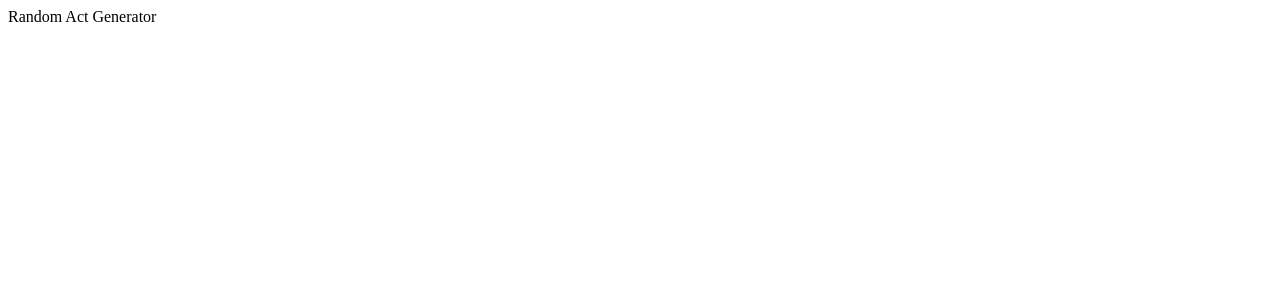
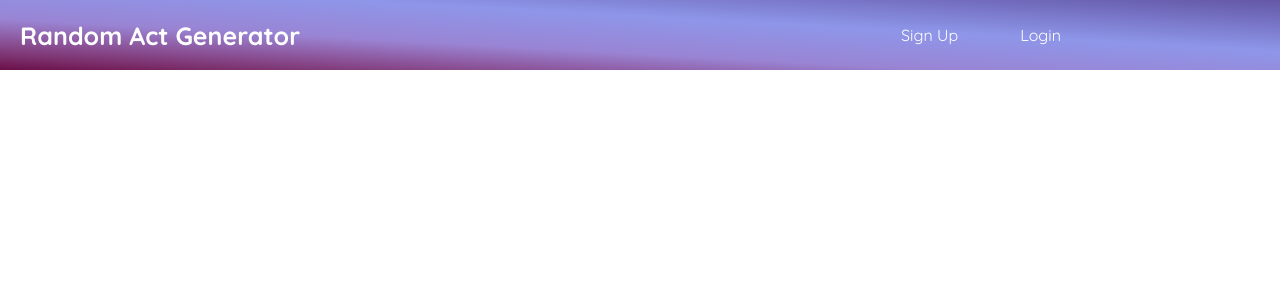
Before and after one commit to random-acts-generator-eu/rag-frontend, a React (Create React App) app: page /signup in a window 1280 px wide. Shown: the top 300 px of the page. Built offline with nearby package versions, Linux system fonts and the light colour scheme; the HTML template or start-up script is replaced by a standard one.

Commit message:
Add navigation bar for user onboarding page

```diff
--- a/package.json
+++ b/package.json
@@ -5,7 +5,8 @@
   "dependencies": {
     "react": "^16.8.6",
     "react-dom": "^16.8.6",
-    "react-scripts": "3.0.1"
+    "react-scripts": "3.0.1",
+    "styled-components": "^4.3.2"
   },
   "scripts": {
     "start": "react-scripts start",
--- a/public/index.html
+++ b/public/index.html
@@ -10,6 +10,10 @@
       user's mobile device or desktop. See https://developers.google.com/web/fundamentals/web-app-manifest/
     -->
     <link rel="manifest" href="%PUBLIC_URL%/manifest.json" />
+    <link
+      href="https://fonts.googleapis.com/css?family=Quicksand:400,700&display=swap"
+      rel="stylesheet"
+    />
     <!--
       Notice the use of %PUBLIC_URL% in the tags above.
       It will be replaced with the URL of the `public` folder during the build.
@@ -21,6 +25,7 @@
     -->
     <title>Random Act Generator</title>
   </head>
+
   <body>
     <noscript>You need to enable JavaScript to run this app.</noscript>
     <div id="root"></div>
--- /dev/null
+++ b/src/App.css
@@ -0,0 +1,446 @@
+/* http://meyerweb.com/eric/tools/css/reset/
+   v2.0-modified | 20110126
+   License: none (public domain)
+*/
+
+html,
+body,
+div,
+span,
+applet,
+object,
+iframe,
+h1,
+h2,
+h3,
+h4,
+h5,
+h6,
+p,
+blockquote,
+pre,
+a,
+abbr,
+acronym,
+address,
+big,
+cite,
+code,
+del,
+dfn,
+em,
+img,
+ins,
+kbd,
+q,
+s,
+samp,
+small,
+strike,
+strong,
+sub,
+sup,
+tt,
+var,
+b,
+u,
+i,
+center,
+dl,
+dt,
+dd,
+ol,
+ul,
+li,
+fieldset,
+form,
+label,
+legend,
+table,
+caption,
+tbody,
+tfoot,
+thead,
+tr,
+th,
+td,
+article,
+aside,
+canvas,
+details,
+embed,
+figure,
+figcaption,
+footer,
+header,
+hgroup,
+menu,
+nav,
+output,
+ruby,
+section,
+summary,
+time,
+mark,
+audio,
+video {
+  margin: 0;
+  padding: 0;
+  border: 0;
+  font-size: 100%;
+  font: inherit;
+  vertical-align: baseline;
+}
+
+/* make sure to set some focus styles for accessibility */
+:focus {
+  outline: 0;
+}
+
+/* HTML5 display-role reset for older browsers */
+article,
+aside,
+details,
+figcaption,
+figure,
+footer,
+header,
+hgroup,
+menu,
+nav,
+section {
+  display: block;
+}
+
+body {
+  line-height: 1;
+}
+
+ol,
+ul {
+  list-style: none;
+}
+
+blockquote,
+q {
+  quotes: none;
+}
+
+blockquote:before,
+blockquote:after,
+q:before,
+q:after {
+  content: '';
+  content: none;
+}
+
+table {
+  border-collapse: collapse;
+  border-spacing: 0;
+}
+
+input[type='search']::-webkit-search-cancel-button,
+input[type='search']::-webkit-search-decoration,
+input[type='search']::-webkit-search-results-button,
+input[type='search']::-webkit-search-results-decoration {
+  -webkit-appearance: none;
+  -moz-appearance: none;
+}
+
+input[type='search'] {
+  -webkit-appearance: none;
+  -moz-appearance: none;
+  -webkit-box-sizing: content-box;
+  -moz-box-sizing: content-box;
+  box-sizing: content-box;
+}
+
+textarea {
+  overflow: auto;
+  vertical-align: top;
+  resize: vertical;
+}
+
+/**
+ * Correct `inline-block` display not defined in IE 6/7/8/9 and Firefox 3.
+ */
+
+audio,
+canvas,
+video {
+  display: inline-block;
+  *display: inline;
+  *zoom: 1;
+  max-width: 100%;
+}
+
+/**
+ * Prevent modern browsers from displaying `audio` without controls.
+ * Remove excess height in iOS 5 devices.
+ */
+
+audio:not([controls]) {
+  display: none;
+  height: 0;
+}
+
+/**
+ * Address styling not present in IE 7/8/9, Firefox 3, and Safari 4.
+ * Known issue: no IE 6 support.
+ */
+
+[hidden] {
+  display: none;
+}
+
+/**
+ * 1. Correct text resizing oddly in IE 6/7 when body `font-size` is set using
+ *    `em` units.
+ * 2. Prevent iOS text size adjust after orientation change, without disabling
+ *    user zoom.
+ */
+
+html {
+  font-size: 100%; /* 1 */
+  -webkit-text-size-adjust: 100%; /* 2 */
+  -ms-text-size-adjust: 100%; /* 2 */
+}
+
+/**
+ * Address `outline` inconsistency between Chrome and other browsers.
+ */
+
+a:focus {
+  outline: thin dotted;
+}
+
+/**
+ * Improve readability when focused and also mouse hovered in all browsers.
+ */
+
+a:active,
+a:hover {
+  outline: 0;
+}
+
+/**
+ * 1. Remove border when inside `a` element in IE 6/7/8/9 and Firefox 3.
+ * 2. Improve image quality when scaled in IE 7.
+ */
+
+img {
+  border: 0; /* 1 */
+  -ms-interpolation-mode: bicubic; /* 2 */
+}
+
+/**
+ * Address margin not present in IE 6/7/8/9, Safari 5, and Opera 11.
+ */
+
+figure {
+  margin: 0;
+}
+
+/**
+ * Correct margin displayed oddly in IE 6/7.
+ */
+
+form {
+  margin: 0;
+}
+
+/**
+ * Define consistent border, margin, and padding.
+ */
+
+fieldset {
+  border: 1px solid #c0c0c0;
+  margin: 0 2px;
+  padding: 0.35em 0.625em 0.75em;
+}
+
+/**
+ * 1. Correct color not being inherited in IE 6/7/8/9.
+ * 2. Correct text not wrapping in Firefox 3.
+ * 3. Correct alignment displayed oddly in IE 6/7.
+ */
+
+legend {
+  border: 0; /* 1 */
+  padding: 0;
+  white-space: normal; /* 2 */
+  *margin-left: -7px; /* 3 */
+}
+
+/**
+ * 1. Correct font size not being inherited in all browsers.
+ * 2. Address margins set differently in IE 6/7, Firefox 3+, Safari 5,
+ *    and Chrome.
+ * 3. Improve appearance and consistency in all browsers.
+ */
+
+button,
+input,
+select,
+textarea {
+  font-size: 100%; /* 1 */
+  margin: 0; /* 2 */
+  vertical-align: baseline; /* 3 */
+  *vertical-align: middle; /* 3 */
+}
+
+/**
+ * Address Firefox 3+ setting `line-height` on `input` using `!important` in
+ * the UA stylesheet.
+ */
+
+button,
+input {
+  line-height: normal;
+}
+
+/**
+ * Address inconsistent `text-transform` inheritance for `button` and `select`.
+ * All other form control elements do not inherit `text-transform` values.
+ * Correct `button` style inheritance in Chrome, Safari 5+, and IE 6+.
+ * Correct `select` style inheritance in Firefox 4+ and Opera.
+ */
+
+button,
+select {
+  text-transform: none;
+}
+
+/**
+ * 1. Avoid the WebKit bug in Android 4.0.* where (2) destroys native `audio`
+ *    and `video` controls.
+ * 2. Correct inability to style clickable `input` types in iOS.
+ * 3. Improve usability and consistency of cursor style between image-type
+ *    `input` and others.
+ * 4. Remove inner spacing in IE 7 without affecting normal text inputs.
+ *    Known issue: inner spacing remains in IE 6.
+ */
+
+button,
+html input[type="button"], /* 1 */
+input[type="reset"],
+input[type="submit"] {
+  -webkit-appearance: button; /* 2 */
+  cursor: pointer; /* 3 */
+  *overflow: visible; /* 4 */
+}
+
+/**
+ * Re-set default cursor for disabled elements.
+ */
+
+button[disabled],
+html input[disabled] {
+  cursor: default;
+}
+
+/**
+ * 1. Address box sizing set to content-box in IE 8/9.
+ * 2. Remove excess padding in IE 8/9.
+ * 3. Remove excess padding in IE 7.
+ *    Known issue: excess padding remains in IE 6.
+ */
+
+input[type='checkbox'],
+input[type='radio'] {
+  box-sizing: border-box; /* 1 */
+  padding: 0; /* 2 */
+  *height: 13px; /* 3 */
+  *width: 13px; /* 3 */
+}
+
+/**
+ * 1. Address `appearance` set to `searchfield` in Safari 5 and Chrome.
+ * 2. Address `box-sizing` set to `border-box` in Safari 5 and Chrome
+ *    (include `-moz` to future-proof).
+ */
+
+input[type='search'] {
+  -webkit-appearance: textfield; /* 1 */
+  -moz-box-sizing: content-box;
+  -webkit-box-sizing: content-box; /* 2 */
+  box-sizing: content-box;
+}
+
+/**
+ * Remove inner padding and search cancel button in Safari 5 and Chrome
+ * on OS X.
+ */
+
+input[type='search']::-webkit-search-cancel-button,
+input[type='search']::-webkit-search-decoration {
+  -webkit-appearance: none;
+}
+
+/**
+ * Remove inner padding and border in Firefox 3+.
+ */
+
+button::-moz-focus-inner,
+input::-moz-focus-inner {
+  border: 0;
+  padding: 0;
+}
+
+/**
+ * 1. Remove default vertical scrollbar in IE 6/7/8/9.
+ * 2. Improve readability and alignment in all browsers.
+ */
+
+textarea {
+  overflow: auto; /* 1 */
+  vertical-align: top; /* 2 */
+}
+
+/**
+ * Remove most spacing between table cells.
+ */
+
+table {
+  border-collapse: collapse;
+  border-spacing: 0;
+}
+
+html,
+button,
+input,
+select,
+textarea {
+  color: #222;
+}
+
+::-moz-selection {
+  background: #b3d4fc;
+  text-shadow: none;
+}
+
+::selection {
+  background: #b3d4fc;
+  text-shadow: none;
+}
+
+img {
+  vertical-align: middle;
+}
+
+fieldset {
+  border: 0;
+  margin: 0;
+  padding: 0;
+}
+
+textarea {
+  resize: vertical;
+}
+
+.chromeframe {
+  margin: 0.2em 0;
+  background: #ccc;
+  color: #000;
+  padding: 0.2em 0;
+}
--- a/src/App.js
+++ b/src/App.js
@@ -1,9 +1,11 @@
 import React from 'react';
+import './App.css';
+import Navigation from './components/Navigation/Navigation';
 
 function App() {
   return (
     <div>
-      Random Act Generator
+      <Navigation />
     </div>
   );
 }
--- /dev/null
+++ b/src/components/Navigation/Navigation.jsx
@@ -0,0 +1,18 @@
+import React from 'react';
+import { NavContainer, Logo, Nav } from './Styles';
+
+const Navigation = () => {
+  return (
+    <NavContainer>
+      <Logo>
+        <h2>Random Act Generator</h2>
+      </Logo>
+      <Nav>
+        <a href="/signup#">Sign Up</a>
+        <a href="/login#">Login</a>
+      </Nav>
+    </NavContainer>
+  );
+};
+
+export default Navigation;
--- /dev/null
+++ b/src/components/Navigation/Styles.js
@@ -0,0 +1,67 @@
+import styled from 'styled-components';
+
+export const NavContainer = styled.div`
+  display: flex;
+  width: 100%;
+  align-items: center;
+  height: 70px;
+  box-sizing: border-box;
+  padding: 20px;
+  background-image: linear-gradient(
+    to right top,
+    #6a0f49,
+    #7b2f6b,
+    #884b8e,
+    #9267b1,
+    #9984d3,
+    #968adb,
+    #9290e2,
+    #8e96e9,
+    #8386d8,
+    #7976c7,
+    #6e66b7,
+    #6457a6
+  );
+`;
+
+export const Logo = styled.div`
+  width: 50%;
+  font-family: 'Quicksand', sans-serif;
+  font-weight: 700;
+  font-size: 25px;
+  color: white;
+`;
+
+export const Nav = styled.nav`
+  width: 50%;
+  font-family: 'Quicksand', sans-serif;
+  display: flex;
+  justify-content: center;
+
+  a {
+    font-family: 'Quicksand', sans-serif;
+    text-decoration: none;
+    color: white;
+    position: relative;
+    margin-left: 10%;
+    box-sizing: border-box;
+
+    :before {
+      content: '';
+      position: absolute;
+      top: 100%;
+      bottom: 0;
+      background: white;
+      width: 0%;
+      transition: 0.5s;
+      height: 3px;
+    }
+    :hover:before {
+      width: 100%;
+      transform: translateY(100%);
+    }
+  }
+`;
+
+// transform: translateX(-50%), scaleX(0);
+// transform-origin: 50% 50%;
```
Also changed, not shown: 1 other file (tests, documents, lock files or other folders).
